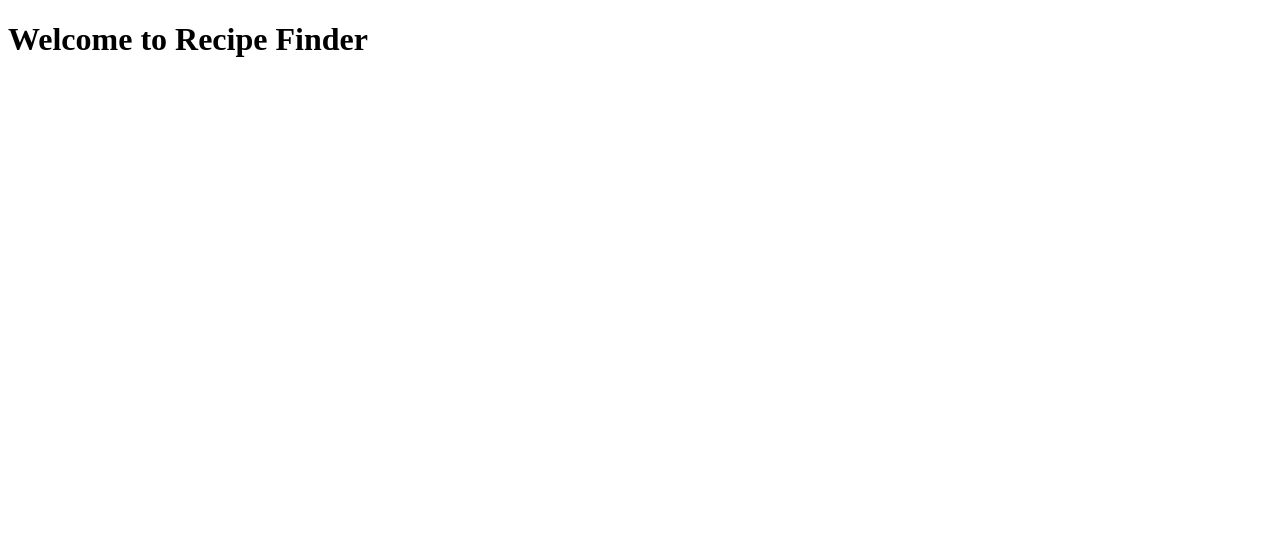
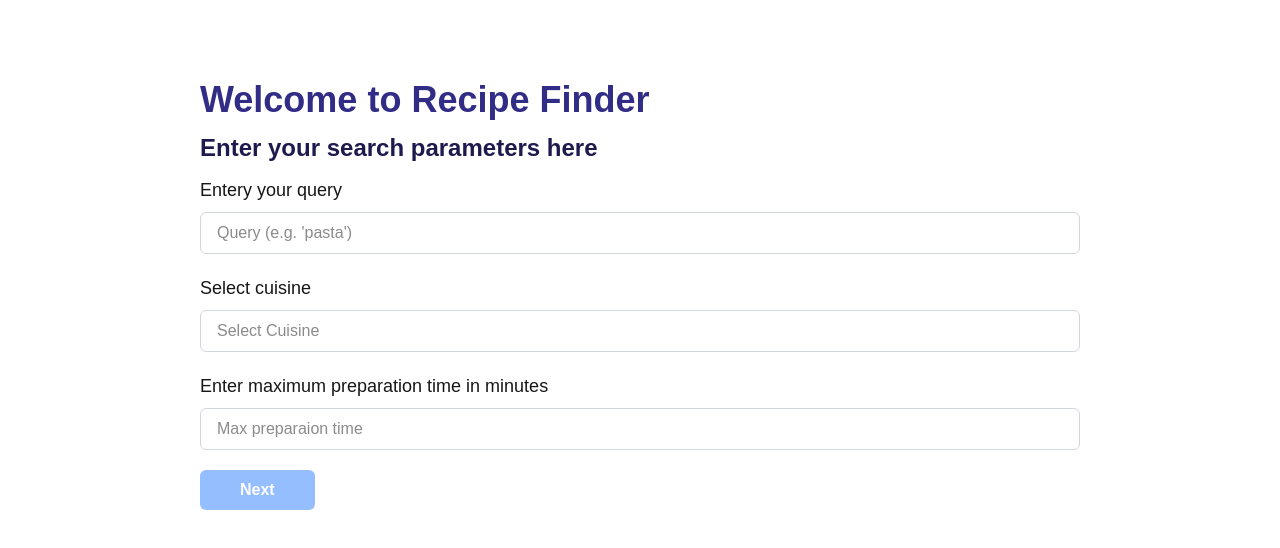
Before and after one commit to Reaffith/recipe-finder, a Next.js app: page / in a window 1280 px wide. Shown: the top 548 px of the page. Built offline with nearby package versions, Linux system fonts and the light colour scheme.

Commit message:
search page done

```diff
--- /dev/null
+++ b/app/components/SearchInputs.tsx
@@ -0,0 +1,151 @@
+"use client";
+
+import Link from "next/link";
+import { useEffect, useState } from "react";
+
+const CUISINES = [
+  "African",
+  "Asian",
+  "American",
+  "Brithish",
+  "Cajun",
+  "Caribbean",
+  "Chinese",
+  "Eastern European",
+  "European",
+  "French",
+  "German",
+  "Greek",
+  "Indian",
+  "Irish",
+  "Italian",
+  "Japanese",
+  "Jewish",
+  "Korean",
+  "Latin American",
+  "Mediterranean",
+  "Mexican",
+  "Middle Eastern",
+  "Nordic",
+  "Southern",
+  "Spanish",
+  "Thai",
+  "Vietnamese",
+];
+
+export const SearchInputs = () => {
+  const [query, setQuery] = useState("");
+  const [cuisine, setCuisine] = useState("");
+  const [isOpen, setIsOpen] = useState(false);
+  const [neededTime, setNeededTime] = useState(0);
+  const [isDisable, setIsDisable] = useState(true);
+
+  const handleSelect = (cuisine: string) => {
+    setCuisine(cuisine);
+    setIsOpen(false);
+  };
+
+  const getLink = () => {
+    let link = '/recipes?'
+
+    if (query.length > 0) {
+      link += `query=${query}`;
+    }
+
+    if (CUISINES.find(cus => cus === cuisine)) {
+      if (link[-1] !== '?') {
+        link += `&cuisine=${cuisine}`
+      } else {
+        link += `cuisine=${cuisine}`
+      }
+    }
+
+    if (neededTime > 0) {
+      if (link[-1] !== '?') {
+        link += `&time=${neededTime}`
+      } else {
+        link += `time=${neededTime}`
+      }
+    }
+
+    return link;
+  }
+
+  useEffect(() => {
+    if (query.length > 0 || CUISINES.find(cus => cus === cuisine) || neededTime > 0) {
+      setIsDisable(false);
+    } else {
+      setIsDisable(true);
+    }
+  }, [query, cuisine, neededTime])
+
+  return (
+    <div className="flex flex-col gap-5">
+      <div>
+        <label htmlFor="query" className="text-lg cursor-pointer">
+          Entery your query
+        </label>
+
+        <input
+          id="query"
+          type="text"
+          value={query}
+          onChange={(e) => setQuery(e.target.value)}
+          placeholder="Query (e.g. 'pasta')"
+          className="border border-gray-300 rounded-md px-4 py-2 focus:outline-none focus:ring-2 focus:ring-blue-500 w-full mt-2"
+        />
+      </div>
+
+      <div className="relative w-full">
+        <label htmlFor="cuisine" className="text-lg cursor-pointer">
+          Select cuisine
+        </label>
+
+        <input
+          id="cuisine"
+          type="text"
+          className="border border-gray-300 rounded-md px-4 py-2 focus:outline-none focus:ring-2 focus:ring-blue-500 w-full mt-2"
+          value={cuisine}
+          onChange={(e) => setCuisine(e.target.value)}
+          onFocus={() => setIsOpen(true)}
+          onBlur={() => setTimeout(() => setIsOpen(false), 100)} // Delay for click
+          placeholder="Select Cuisine"
+        />
+
+        <div
+          className={` flex flex-wrap absolute w-full z-10 mt-1.5 bg-white border border-gray-200 rounded-md shadow-lg max-h-60 overflow-y-auto transition-all duration-300 ease-in-out transform ${
+            isOpen
+              ? "opacity-100 scale-100"
+              : "opacity-0 scale-95 pointer-events-none"
+          }`}
+        >
+          {CUISINES
+            .map((cus) => (
+              <div
+                key={cus}
+                onMouseDown={() => handleSelect(cus)}
+                className="px-4 py-2 hover:bg-blue-100 cursor-pointer"
+              >
+                {cus}
+              </div>
+            ))}
+        </div>
+      </div>
+
+      <div>
+        <label htmlFor="time" className="text-lg cursor-pointer">
+          Enter maximum preparation time in minutes
+        </label>
+        <input
+          type="number"
+          id="time"
+          onChange={(e) => setNeededTime(+e.target.value)}
+          className="border border-gray-300 rounded-md px-4 py-2 focus:outline-none focus:ring-2 focus:ring-blue-500 w-full mt-2"
+          placeholder="Max preparaion time"
+        />
+      </div>
+
+      <Link href={getLink()} className={`${isDisable ? 'pointer-events-none opacity-50' : ''} block bg-blue-500 rounded-md w-fit py-2 px-10 text-white font-semibold`} >Next</Link>
+    </div>
+  );
+};
--- a/app/globals.css
+++ b/app/globals.css
@@ -1,4 +1,4 @@
-/* @import "tailwindcss";
+@import "tailwindcss";
 
 :root {
   --background: #ffffff;
@@ -12,15 +12,8 @@
   --font-mono: var(--font-geist-mono);
 }
 
-@media (prefers-color-scheme: dark) {
-  :root {
-    --background: #0a0a0a;
-    --foreground: #ededed;
-  }
-}
-
 body {
   background: var(--background);
   color: var(--foreground);
   font-family: Arial, Helvetica, sans-serif;
-} */
+}
--- a/app/page.tsx
+++ b/app/page.tsx
@@ -1,7 +1,12 @@
+import { SearchInputs } from "./components/SearchInputs";
+
 export default function Home() {
   return (
-    <main>
-      <h1>Welcome to Recipe Finder</h1>
+    <main className="py-20 px-50 flex flex-col gap-3">
+      <h1 className="text-4xl font-bold text-indigo-900" >Welcome to Recipe Finder</h1>
+      <h3 className="text-2xl font-semibold text-indigo-950">Enter your search parameters here</h3>
+
+      <SearchInputs />
     </main>
   );
 }
```
